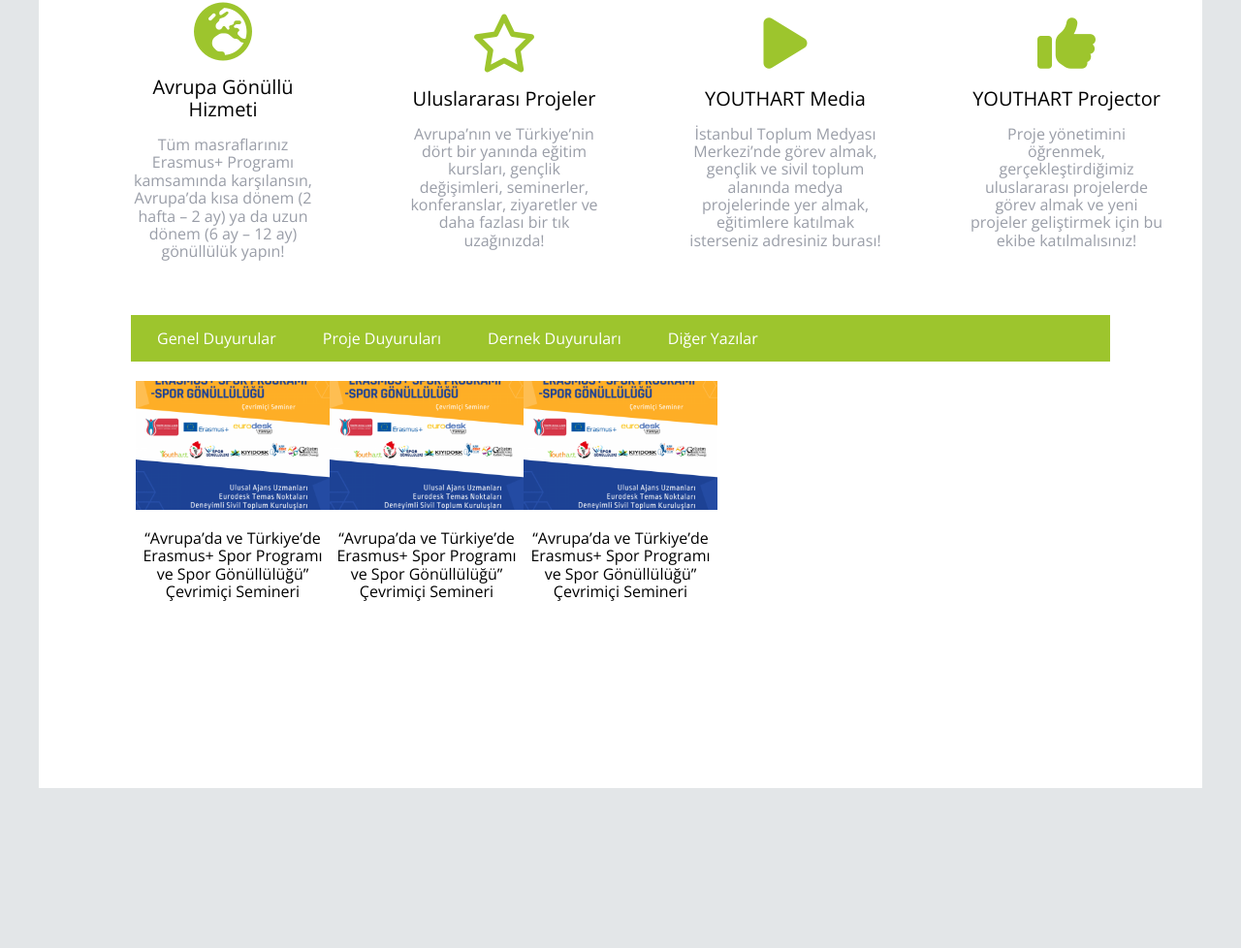
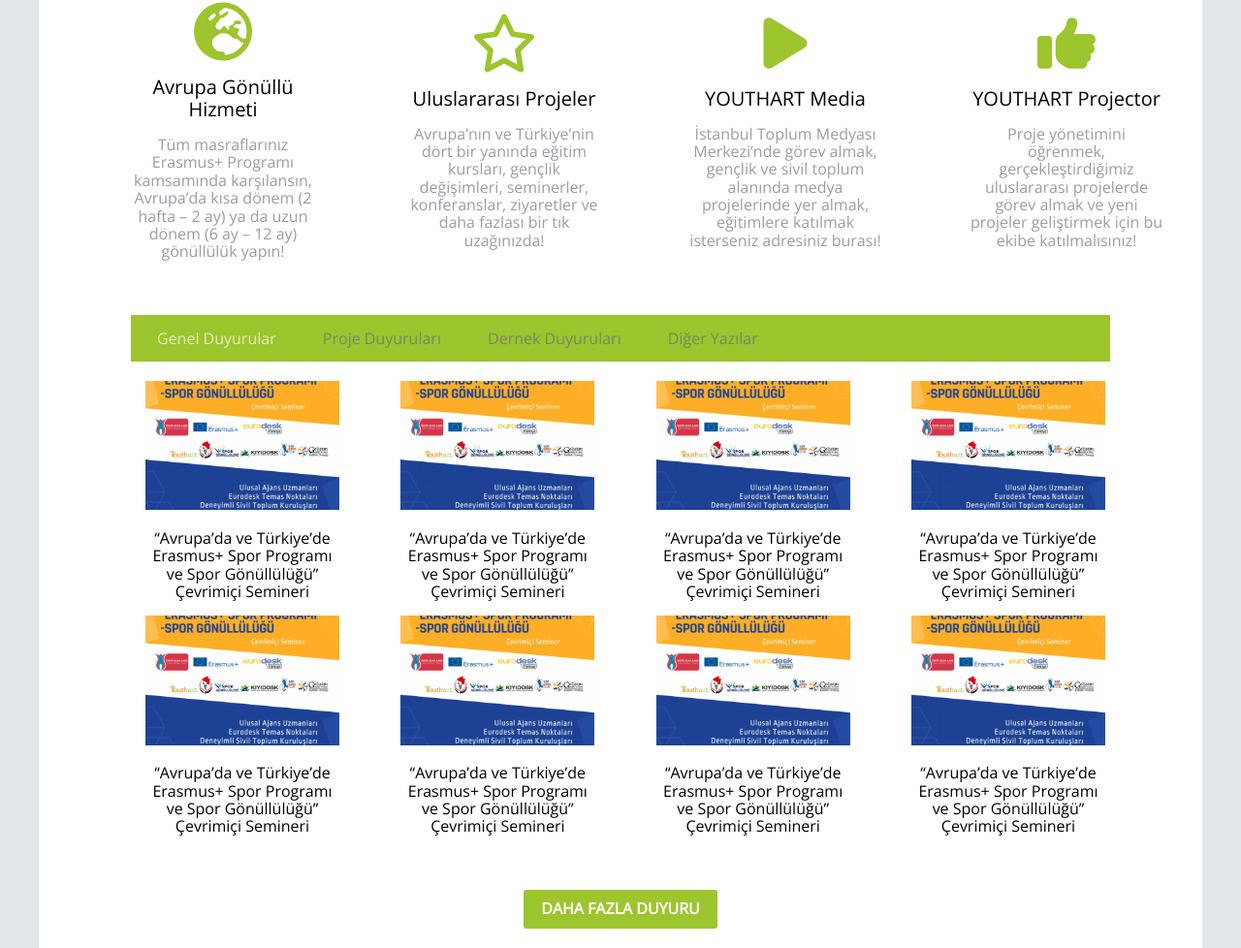
Before and after one commit to erennkazan/youthart-site, a website: page index.html in a window 1280 px wide. Shown: the part 243-1221 px from the top of the page at 97% size. Before the commit the page ends 1056 px from the top, so only its background shows below. Drawn offline with nearby package versions, Linux system fonts and the light colour scheme.

Commit message:
header button created

```diff
--- a/index.html
+++ b/index.html
@@ -136,8 +136,30 @@
                     <img class="wrapper-img" src="img/erasmus.png" alt="" width="200px">
                     <p class="wrapper-text">“Avrupa’da ve Türkiye’de Erasmus+ Spor Programı ve Spor Gönüllülüğü” Çevrimiçi Semineri</p>
                 </div>
+                <div>
+                    <img class="wrapper-img" src="img/erasmus.png" alt="" width="200px">
+                    <p class="wrapper-text">“Avrupa’da ve Türkiye’de Erasmus+ Spor Programı ve Spor Gönüllülüğü” Çevrimiçi Semineri</p>
+                </div>
+                <div>
+                    <img class="wrapper-img" src="img/erasmus.png" alt="" width="200px">
+                    <p class="wrapper-text">“Avrupa’da ve Türkiye’de Erasmus+ Spor Programı ve Spor Gönüllülüğü” Çevrimiçi Semineri</p>
+                </div>
+                <div>
+                    <img class="wrapper-img" src="img/erasmus.png" alt="" width="200px">
+                    <p class="wrapper-text">“Avrupa’da ve Türkiye’de Erasmus+ Spor Programı ve Spor Gönüllülüğü” Çevrimiçi Semineri</p>
+                </div>
+                <div>
+                    <img class="wrapper-img" src="img/erasmus.png" alt="" width="200px">
+                    <p class="wrapper-text">“Avrupa’da ve Türkiye’de Erasmus+ Spor Programı ve Spor Gönüllülüğü” Çevrimiçi Semineri</p>
+                </div>
+                <div>
+                    <img class="wrapper-img" src="img/erasmus.png" alt="" width="200px">
+                    <p class="wrapper-text">“Avrupa’da ve Türkiye’de Erasmus+ Spor Programı ve Spor Gönüllülüğü” Çevrimiçi Semineri</p>
+                </div>
              </div>
-
+            <div>
+                <button class="notice">DAHA FAZLA DUYURU</button>
+            </div>
             </div>
             <div class="panel" id="two-panel">
               <div class="panel-title">Take-Away Skills</div>
--- a/scss/pages/index.scss
+++ b/scss/pages/index.scss
@@ -119,7 +119,12 @@
   margin:0px 2px;
   background: $color-yellow;
   display:inline-block;
-  color:#fff;
+  color: #676f7c;
+  opacity: .7;
+}
+.tab:hover{
+    color: #fff;
+    transition: .2s;
 }
 .panels{
   background:#fffffff6;
@@ -171,4 +176,25 @@
 }
 .panel-row{
     display: flex;
+    flex-wrap: wrap;
+    justify-content: space-between;
+    margin-left: 10px;
 }
+.notice{
+    display: flex;
+    justify-content: center;
+    align-items: center;
+    text-align: center;
+    margin: auto;
+    margin-top: 40px;
+    width: 200px;
+    height: 40px;
+    border: none;
+    background-color: $color-yellow;
+    color: #fff;
+    border-radius: 3px;
+    font-weight: bold;
+}
+.notice:hover{
+
+}
```
Also changed, not shown: main.css.
